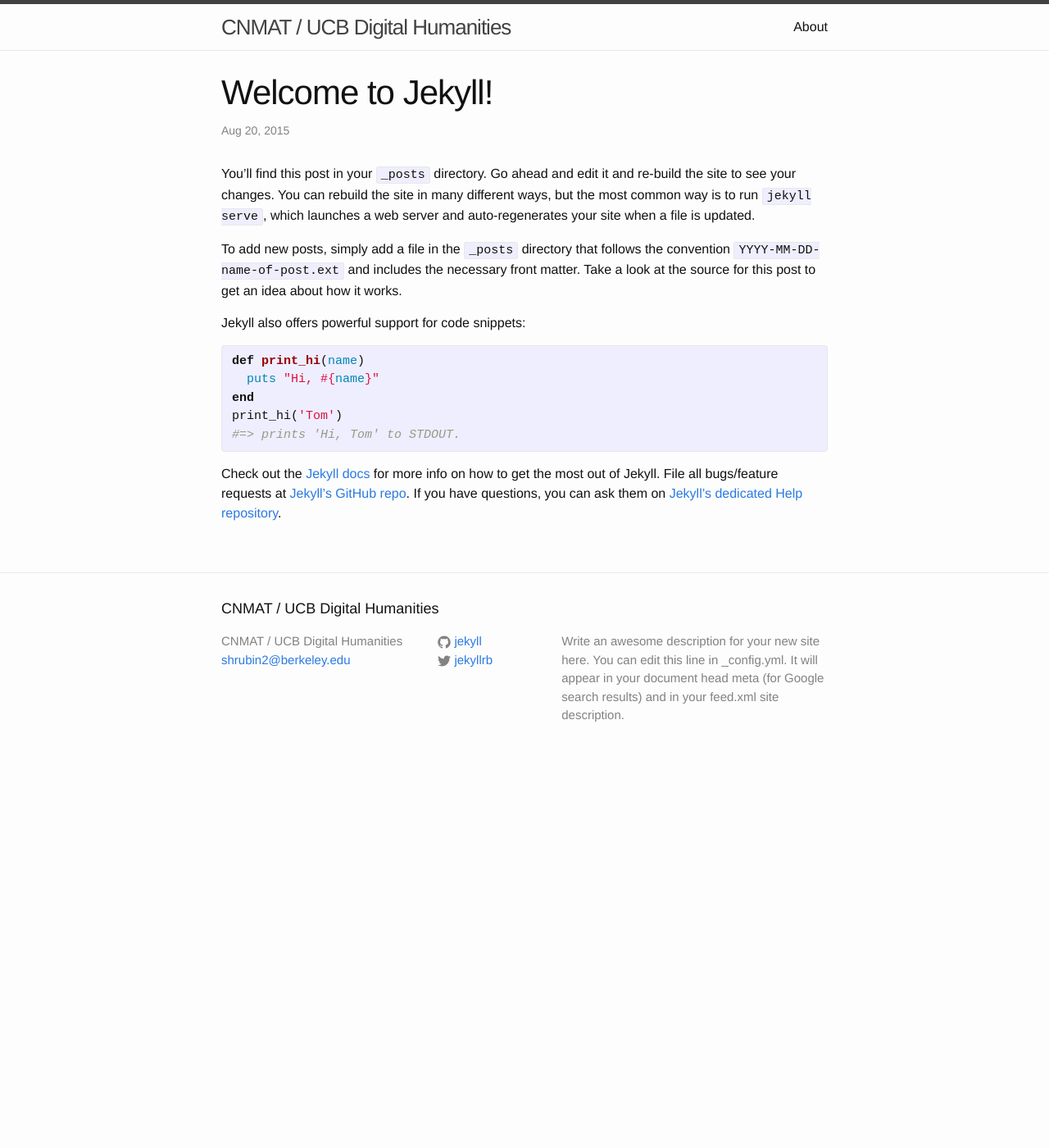
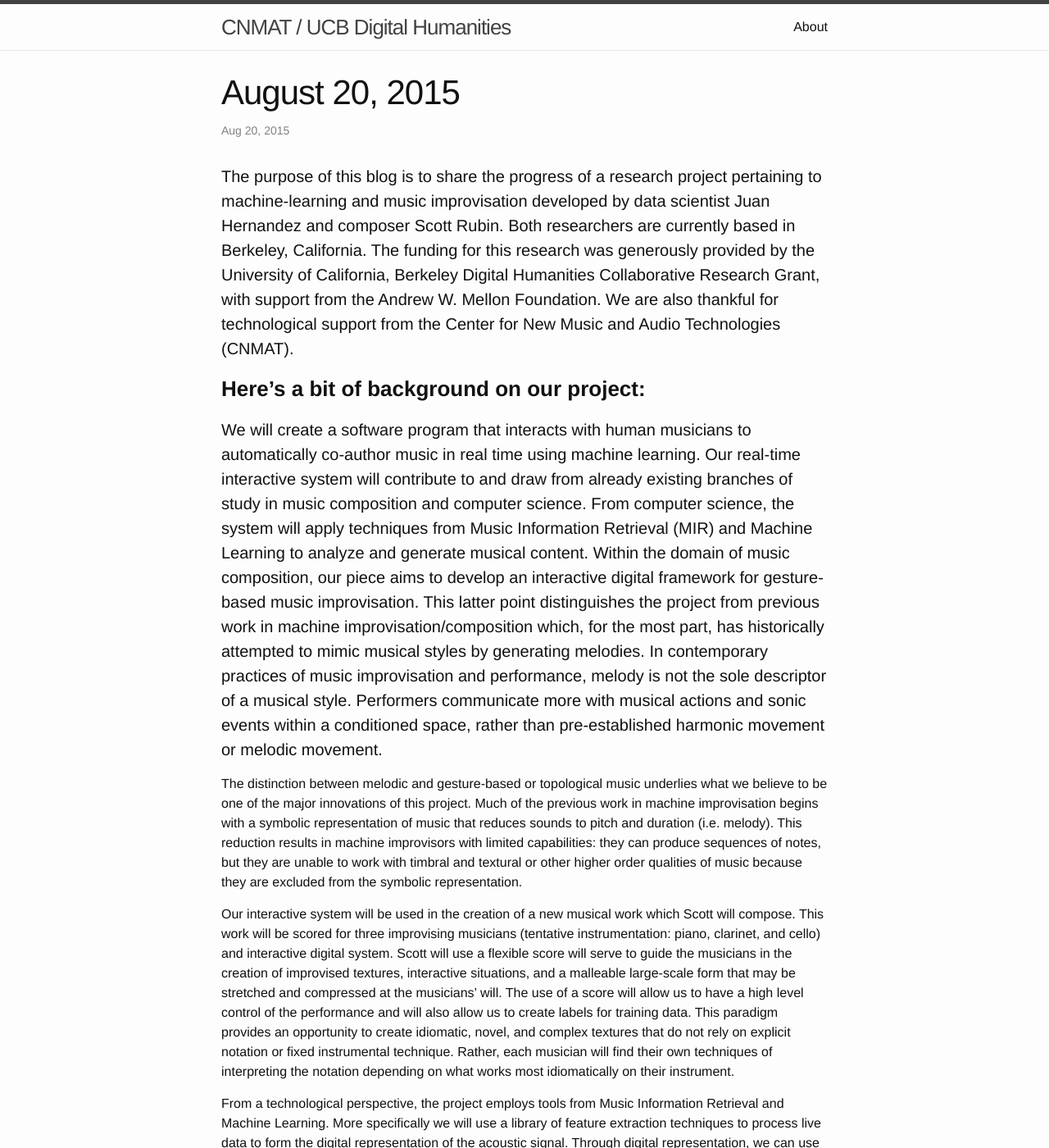
Before and after one commit to CNMATDH/-e-met, a Jekyll site: the page built from _posts/2015-08-20-welcome-to-jekyll.markdown, in a window 1280 px wide and 1400 px high. Shown: the whole window at 82% size. Built offline with Jekyll 4.4.1, drawn with Linux system fonts in a browser that asks for light colours; some of the changed text lies outside the part shown.

Commit message:
added first blog

```diff
--- a/_posts/2015-08-20-welcome-to-jekyll.markdown
+++ b/_posts/2015-08-20-welcome-to-jekyll.markdown
@@ -1,25 +1,24 @@
 ---
 layout: post
-title:  "Welcome to Jekyll!"
+title:  "August 20, 2015"
 date:   2015-08-20 22:35:59
 categories: jekyll update
 ---
-You’ll find this post in your `_posts` directory. Go ahead and edit it and re-build the site to see your changes. You can rebuild the site in many different ways, but the most common way is to run `jekyll serve`, which launches a web server and auto-regenerates your site when a file is updated.
+####The purpose of this blog is to share the progress of a research project pertaining to machine-learning and music improvisation developed by data scientist Juan Hernandez and composer Scott Rubin. Both researchers are currently based in Berkeley, California. The funding for this research was generously provided by the University of California, Berkeley Digital Humanities Collaborative Research Grant, with support from the Andrew W. Mellon Foundation. We are also thankful for technological support from the Center for New Music and Audio Technologies (CNMAT).
 
-To add new posts, simply add a file in the `_posts` directory that follows the convention `YYYY-MM-DD-name-of-post.ext` and includes the necessary front matter. Take a look at the source for this post to get an idea about how it works.
+###**Here’s a bit of background on our project:**
 
-Jekyll also offers powerful support for code snippets:
+####We will create a software program that interacts with human musicians to automatically co-author music in real time using machine learning. Our real-time interactive system will contribute to and draw from already existing branches of study in music composition and computer science. From computer science, the system will apply techniques from Music Information Retrieval (MIR) and Machine Learning to analyze and generate musical content. Within the domain of music composition, our piece aims to develop an interactive digital framework for gesture-based music improvisation. This latter point distinguishes the project from previous work in machine improvisation/composition which, for the most part, has historically attempted to mimic musical styles by generating melodies. In contemporary practices of music improvisation and performance, melody is not the sole descriptor of a musical style. Performers communicate more with musical actions and sonic events within a conditioned space, rather than pre-established harmonic movement or melodic movement.
 
-{% highlight ruby %}
-def print_hi(name)
-  puts "Hi, #{name}"
-end
-print_hi('Tom')
-#=> prints 'Hi, Tom' to STDOUT.
-{% endhighlight %}
+The distinction between melodic and gesture-based or topological music underlies what we believe to be one of the major innovations of this project. Much of the previous work in machine improvisation begins with a symbolic representation of music that reduces sounds to pitch and duration (i.e. melody). This reduction results in machine improvisors with limited capabilities: they can produce sequences of notes, but they are unable to work with timbral and textural or other higher order qualities of music because they are excluded from the symbolic representation.
 
-Check out the [Jekyll docs][jekyll] for more info on how to get the most out of Jekyll. File all bugs/feature requests at [Jekyll’s GitHub repo][jekyll-gh]. If you have questions, you can ask them on [Jekyll’s dedicated Help repository][jekyll-help].
+Our interactive system will be used in the creation of a new musical work which Scott will compose. This work will be scored for three improvising musicians (tentative instrumentation: piano, clarinet, and cello) and interactive digital system. Scott will use a flexible score will serve to guide the musicians in the creation of improvised textures, interactive situations, and a malleable large-scale form that may be stretched and compressed at the musicians’ will. The use of a score will allow us to have a high level control of the performance and will also allow us to create labels for training data. This paradigm provides an opportunity to create idiomatic, novel, and complex textures that do not rely on explicit notation or fixed instrumental technique. Rather, each musician will find their own techniques of interpreting the notation depending on what works most idiomatically on their instrument.
 
-[jekyll]:      http://jekyllrb.com
-[jekyll-gh]:   https://github.com/jekyll/jekyll
-[jekyll-help]: https://github.com/jekyll/jekyll-help
+From a technological perspective, the project employs tools from Music Information Retrieval and Machine Learning. More specifically we will use a library of feature extraction techniques to process live data to form the digital representation of the acoustic signal. Through digital representation, we can use a variety of machine learning techniques for different purposes. We can use hierarchical and non-hierarchical methods for song segmentation and sound clustering, which allows us to represent higher-order features that describe the structure of the piece. We can use gesture recognition techniques and other pattern recognition techniques and apply them to music to identify specific musical gestures or musical phrases that are performed by the musicians. In effect, using machine learning will create a semantic representation of the music, greater than the mere sum of the acoustic signals.
+
+Within the framework of this piece, our interactive system will listen to the improvisers’ sound and respond in a way “learned” from previous musical situations. This learning process will consist of feeding the system data from recorded improvisations, and allowing the machine to interpret this data. Through this process, the system will learn how to recognize musical context and gestures and contribute to the improvisation using behavior-conditioned prior training data. In this way, the system will function as another improvisor, adding to the musical discourse and potentially altering the musical landscape of the piece.
+_____________________
+
+Don’t worry, we’re overwhelmed too. Through the course of this project, we will do our very best to explain our research clearly for the general public, as well as share our thoughts and philosophies regarding music improvisation, the role of the computer in music performance, music notation, machine learning, music information retrieval, programming in Python and Max/MSP, and a variety of other topics that we will encounter through the course of this project.
+
+###_Cheers!_
```
